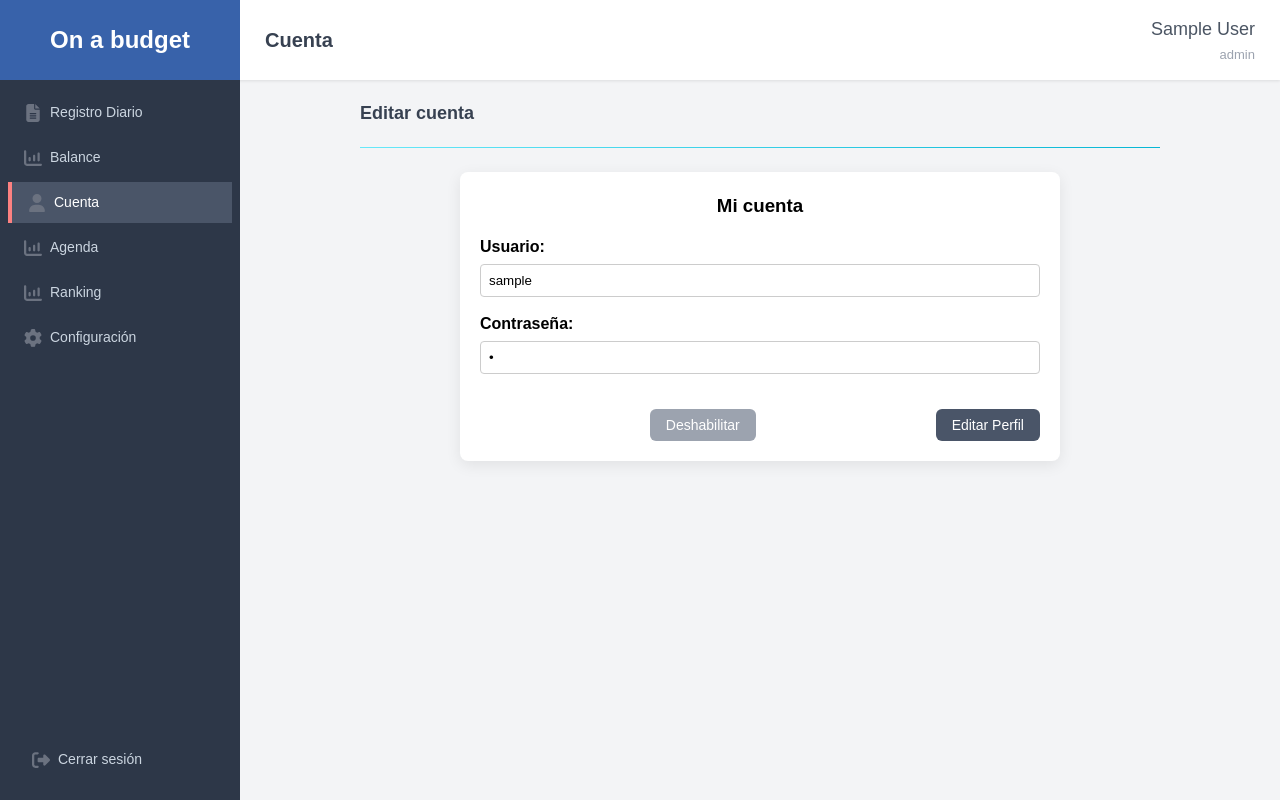
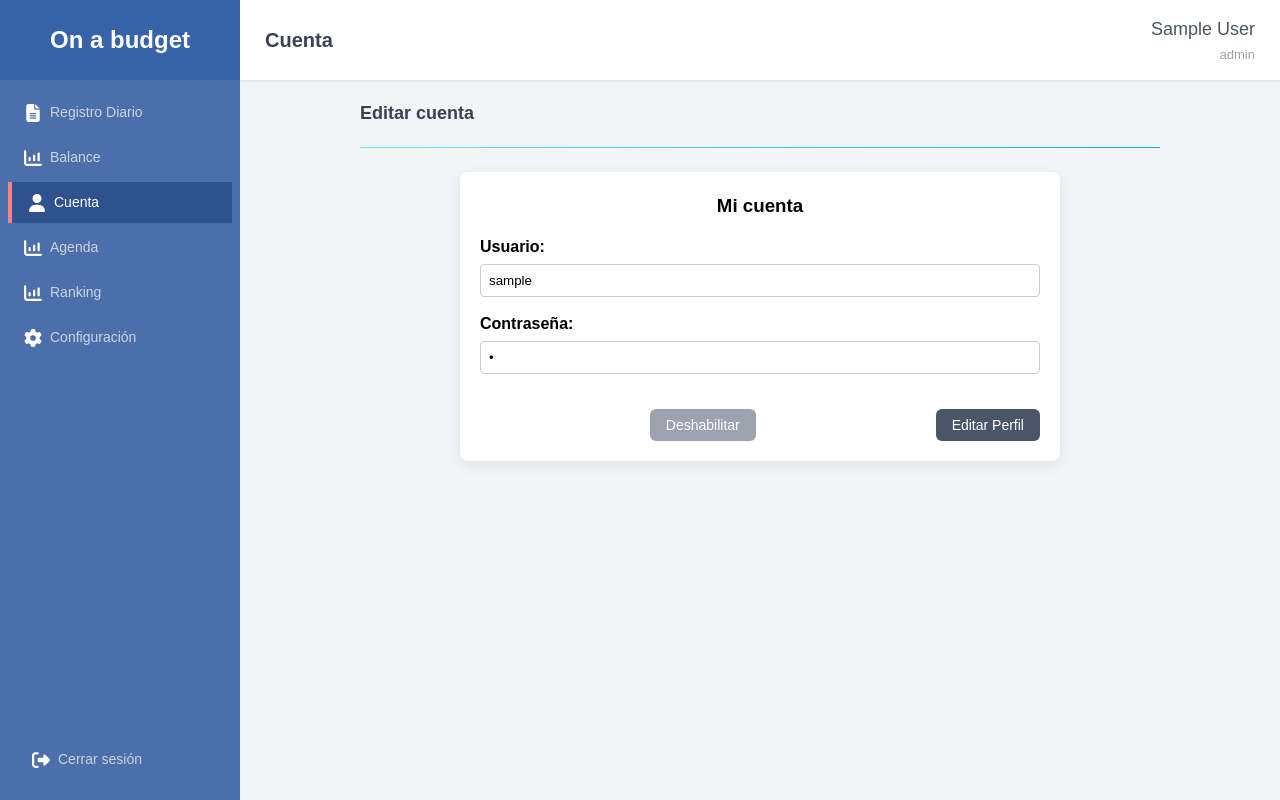
Before and after one commit to DiegoH81/IS2, a PHP site: page /ui/UI-07_CuentaPersonal.php in a window 1280 px wide. Run offline with PHP 8.4, Linux system fonts and the light colour scheme; the visitor is signed in with stand-in values (Sample User, id 1); some libraries are stand-ins or nearby versions.

Commit message:
minor bug fixed

```diff
--- a/css/icons.css
+++ b/css/icons.css
@@ -1,8 +1,3 @@
-/* ===================================
-    CSS DE ICONOS
-=================================== */
-
-/* Clase base para todos los íconos */
 .icono {
     display: inline-block;
     width: 18px;
@@ -12,6 +7,7 @@
     background-position: center;
     vertical-align: middle;
     margin-right: 8px;
+    filter: invert(1) brightness(200%);
 }
 
 /* Icono de documento */
--- a/css/principal.css
+++ b/css/principal.css
@@ -219,9 +219,8 @@ body {
 }
 
 
-/* Menu lateral - ACTUALIZADO */
 .menu-lateral {
-    background-color: #2d3748;
+    background-color: #4c6eaa;
     width: 240px;
     padding: 8px;
     display: flex;
@@ -245,7 +244,7 @@ body {
 }
 
 .opcion-menu.activa {
-    background-color: #4a5568;
+    background-color: #2f528f;
     border-left: 4px solid #fc8181;
     color: white;
 }
```
Also changed, not shown: css/configuracion.css (+1 -13 lines), ui/UI-04_RegistroDiario.php (+10 -2 lines), ui/UI-05_Balance.php (+6 -2 lines).
